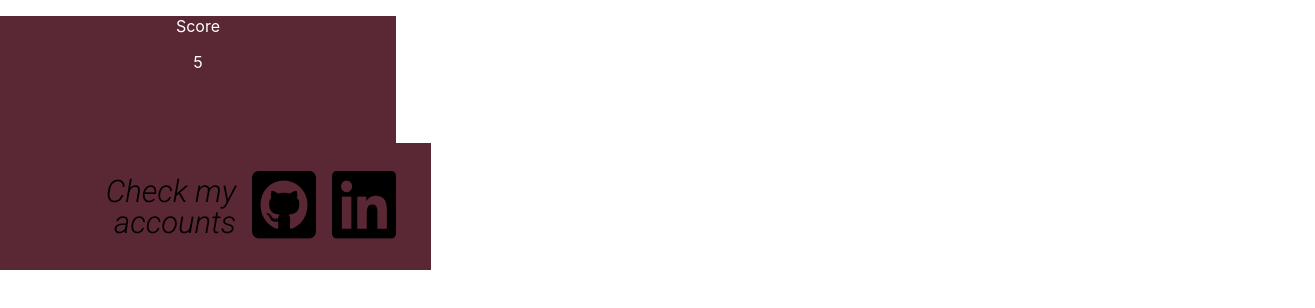
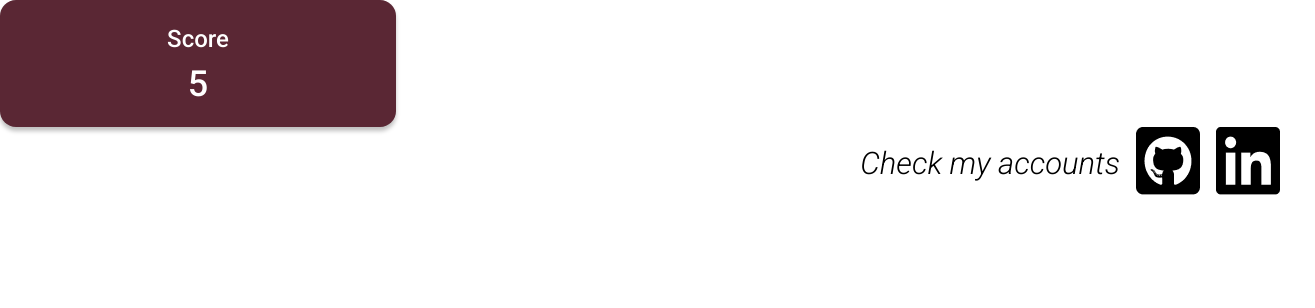
Before and after one commit to WeronikaCzepiela/memory-game, a React (Create React App) app: page / in a window 1280 px wide. Shown: the top 308 px of the page, 1315 px wide, since content can reach past the window. Built offline with nearby package versions, Linux system fonts and the light colour scheme.

Commit message:
Change layout of buttons with scores and moves

```diff
--- a/src/App.css
+++ b/src/App.css
@@ -1,16 +1,5 @@
 .App {
-  text-align: center;
-}
-
-.App-header {
-  background-color: #282c34;
-  min-height: 100vh;
-  display: flex;
-  flex-direction: column;
-  align-items: center;
-  justify-content: center;
-  font-size: calc(10px + 2vmin);
-  color: white;
+  background-color: #E7CBCB;
 }
 
 /*# sourceMappingURL=App.css.map */
--- a/src/App.jsx
+++ b/src/App.jsx
@@ -1,11 +1,12 @@
 import "./App.scss";
 import { Accounts } from "./components/Accounts/Accounts";
 import { Header } from "./components/Header/Header";
+import { Game } from "./components/Game/Game";
 function App() {
   return (
-    <div className="App">
+    <div className="pAp">
       <Header />
-      {/*<Game />*/}
+      <Game />
       <Accounts />
     </div>
   );
--- a/src/App.scss
+++ b/src/App.scss
@@ -1,14 +1,4 @@
 .App {
-  text-align: center;
+
+  background-color: #E7CBCB;
 }
-
-.App-header {
-  background-color: #282c34;
-  min-height: 100vh;
-  display: flex;
-  flex-direction: column;
-  align-items: center;
-  justify-content: center;
-  font-size: calc(10px + 2vmin);
-  color: white;
-}
--- a/src/components/Game/Game.jsx
+++ b/src/components/Game/Game.jsx
@@ -0,0 +1,5 @@
+import "./Game.scss";
+
+export const Game = () => {
+  return <div className={"Game"}></div>;
+};
--- a/src/components/Header/Tables/Tables.css
+++ b/src/components/Header/Tables/Tables.css
@@ -1,9 +1,26 @@
 @import url("https://fonts.googleapis.com/css2?family=Roboto:wght@700&display=swap");
-div {
+.tables {
   background-color: #5A2734;
   color: white;
   width: 396px;
   height: 127px;
+  text-align: center;
+  border-radius: 16px;
+  box-shadow: 0px 4px 4px 0px rgba(0, 0, 0, 0.2509803922);
+}
+
+.top {
+  font-family: Roboto;
+  font-size: 24px;
+  padding-top: 25px;
+  margin: 0;
+}
+
+.number {
+  font-family: Roboto;
+  margin: 0;
+  font-size: 36px;
+  padding-top: 10px;
 }
 
 /*# sourceMappingURL=Tables.css.map */
--- a/src/components/Header/Tables/Tables.scss
+++ b/src/components/Header/Tables/Tables.scss
@@ -1,9 +1,25 @@
 @import url('https://fonts.googleapis.com/css2?family=Roboto:wght@700&display=swap');
 
-div {
+.tables {
   background-color: #5A2734;
   color: white;
   width: 396px;
   height: 127px;
+  text-align: center;
+  border-radius: 16px;
+  box-shadow: 0px 4px 4px 0px #00000040;
+}
 
+.top {
+  font-family: Roboto;
+  font-size: 24px;
+  padding-top: 25px;
+  margin: 0;
 }
+
+.number {
+  font-family: Roboto;
+  margin: 0;
+  font-size: 36px;
+  padding-top: 10px;
+}
```
Also changed, not shown: 2 other files (tests, documents, lock files or other folders).
